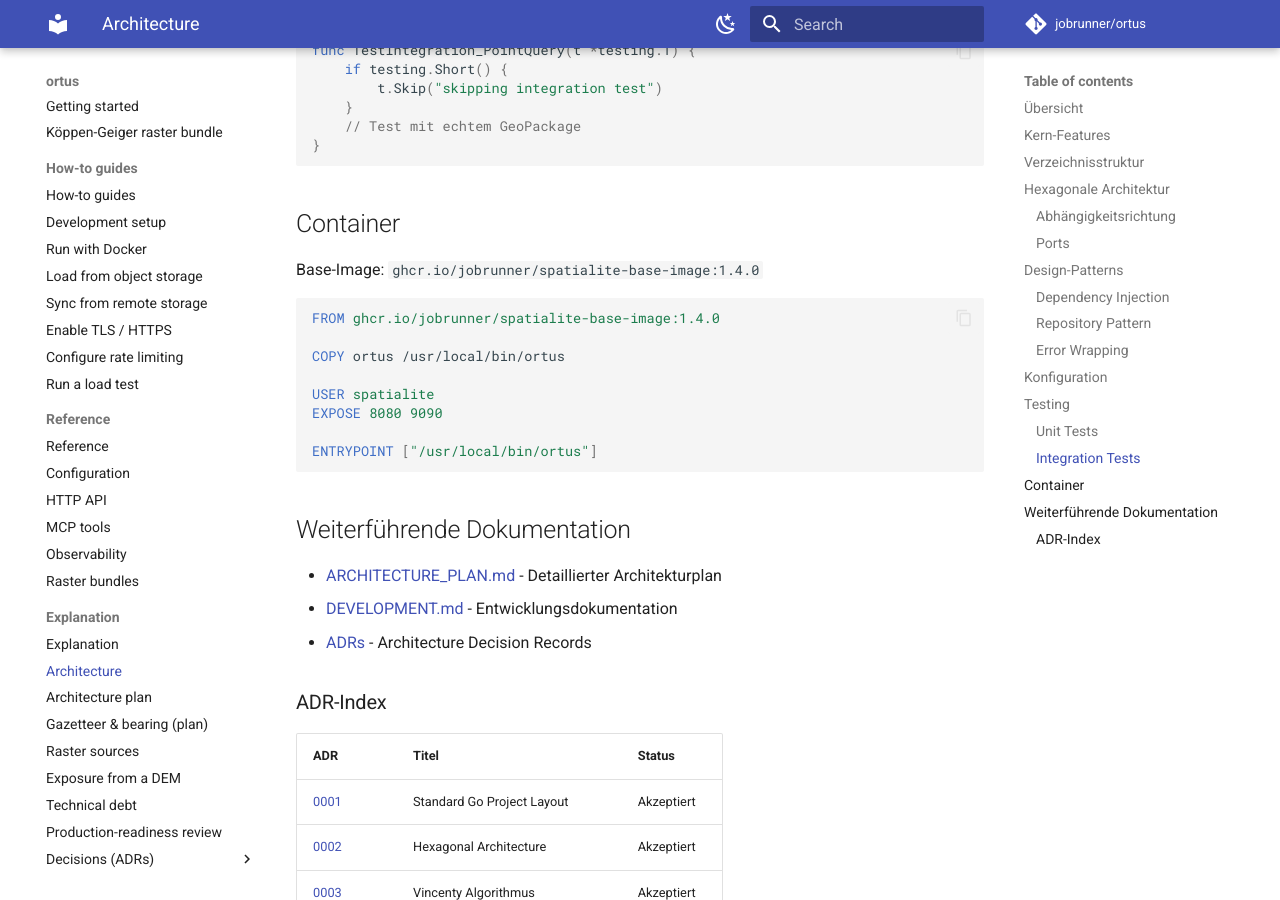
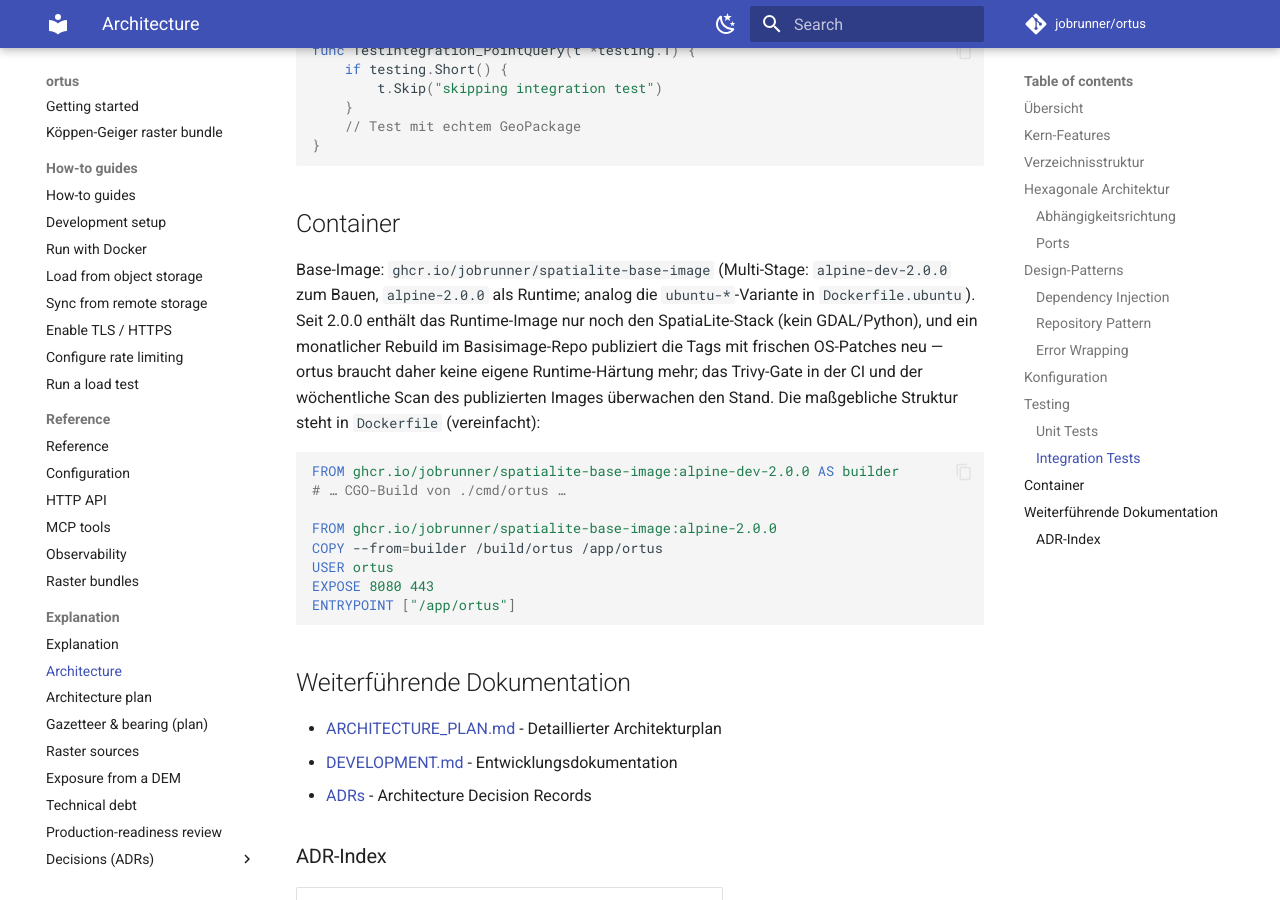
Before and after one commit to jobrunner/ortus, an MkDocs documentation site: the page built from docs/explanation/architecture.md, in a window 1280 px wide and 900 px high, scrolled down 4010 px. Built offline with MkDocs 1.6.1 and Material for MkDocs 9.7.7, drawn with Linux system fonts in a browser that asks for light colours; comment, search, counter and statistics services are not loaded.

Commit message:
fix(docker): move to slim spatialite-base-image 2.0.0, drop interim hardening
Base image 2.0.0 implements spatialite-base-image#6: the runtime images
ship only the SpatiaLite stack (no GDAL/Python), and a monthly rebuild
republishes the tags with fresh OS patches. Bump all six FROM tags and
remove the interim hardening blocks (apk del/upgrade in both Alpine
Dockerfiles, apt upgrade in the Ubuntu one) — they exactly reproduced
what the base image now provides. CVE protection stays with the CI Trivy
gate, the weekly published-image scan and Dependabot docker bumps.

Verified locally: all three Dockerfiles build; the Alpine runtime has 43
packages (same as the hardened 1.6.2 state), mod_spatialite resolves all
dependencies (ldd), the container answers /health/live; trivy: 0
CRITICAL/HIGH on Alpine (even without ignore-unfixed) and Ubuntu.

The container section in docs/explanation/architecture.md described a
stale 1.4.0 single-stage layout — brought in line with the real
multi-stage Dockerfiles.

Claude-Session: https://claude.ai/code/session_012338J6anCc5VaRepF28aAX

````diff
--- a/docs/explanation/architecture.md
+++ b/docs/explanation/architecture.md
@@ -191,17 +191,24 @@ func TestIntegration_PointQuery(t *testing.T) {
 
 ## Container
 
-Base-Image: `ghcr.io/jobrunner/spatialite-base-image:1.4.0`
+Base-Image: `ghcr.io/jobrunner/spatialite-base-image` (Multi-Stage: `alpine-dev-2.0.0`
+zum Bauen, `alpine-2.0.0` als Runtime; analog die `ubuntu-*`-Variante in
+`Dockerfile.ubuntu`). Seit 2.0.0 enthält das Runtime-Image nur noch den
+SpatiaLite-Stack (kein GDAL/Python), und ein monatlicher Rebuild im
+Basisimage-Repo publiziert die Tags mit frischen OS-Patches neu — ortus
+braucht daher keine eigene Runtime-Härtung mehr; das Trivy-Gate in der CI und
+der wöchentliche Scan des publizierten Images überwachen den Stand. Die
+maßgebliche Struktur steht in `Dockerfile` (vereinfacht):
 
 ```dockerfile
-FROM ghcr.io/jobrunner/spatialite-base-image:1.4.0
+FROM ghcr.io/jobrunner/spatialite-base-image:alpine-dev-2.0.0 AS builder
+# … CGO-Build von ./cmd/ortus …
 
-COPY ortus /usr/local/bin/ortus
-
-USER spatialite
-EXPOSE 8080 9090
-
-ENTRYPOINT ["/usr/local/bin/ortus"]
+FROM ghcr.io/jobrunner/spatialite-base-image:alpine-2.0.0
+COPY --from=builder /build/ortus /app/ortus
+USER ortus
+EXPOSE 8080 443
+ENTRYPOINT ["/app/ortus"]
 ```
 
 ## Weiterführende Dokumentation
````
Also changed, not shown: 3 other files.
